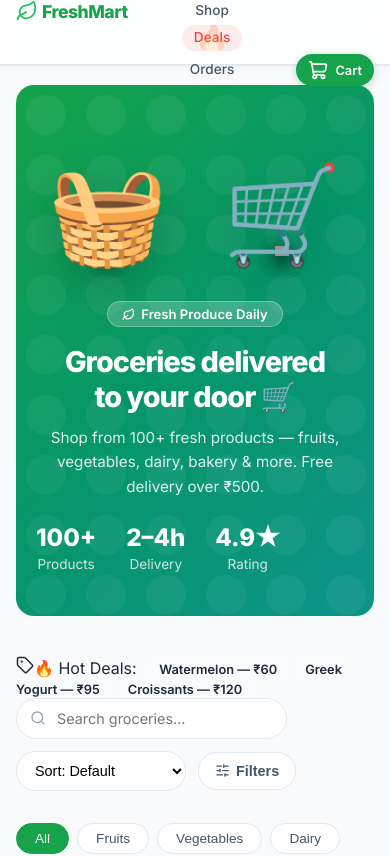
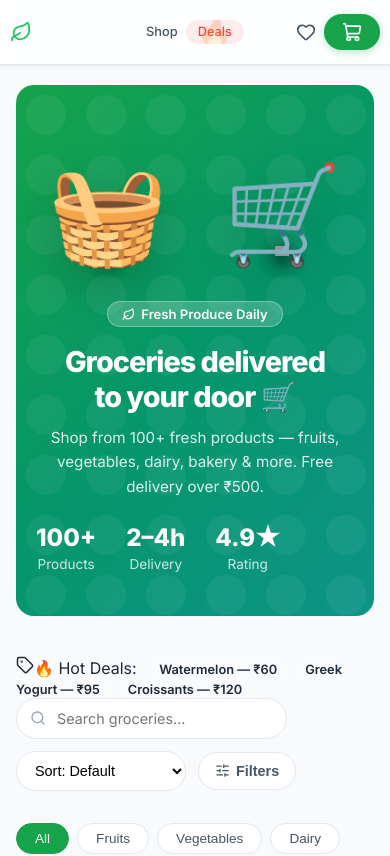
Before and after one commit to Akc04/FreshMart, a Next.js app: page / in a window 390 px wide. Shown: the top 856 px of the page. Built offline with nearby package versions, Linux system fonts and the light colour scheme; grey boxes are pictures that could not be loaded.

Commit message:
feat: restructure navbar into a three-column grid for mobile stability

```diff
--- a/src/app/globals.css
+++ b/src/app/globals.css
@@ -588,37 +588,30 @@ img { display: block; }
   overflow: hidden;
 }
 
+.nav-actions { display: flex; align-items: center; gap: 24px; }
+
 @media (max-width: 768px) {
-  .navbar-inner {
-    padding: 0 16px;
-    display: grid;
-    grid-template-columns: auto 1fr auto;
-    align-items: center;
-    gap: 10px;
+  .navbar-grid {
+    display: grid !important;
+    grid-template-columns: 1fr auto 1fr !important;
+    align-items: center !important;
+    padding: 0 10px !important;
   }
-  .nav-links {
-    display: contents; /* Allows children to be grid items of navbar-inner */
+  .navbar-col-left { justify-self: start; }
+  .navbar-col-center { justify-self: center; }
+  .navbar-col-right { justify-self: end; }
+
+  .nav-links, .nav-actions {
+    gap: 8px !important;
   }
-  .logo {
-    grid-column: 1;
-    font-size: 1.1rem;
-    gap: 4px;
-    white-space: nowrap;
-  }
-  .nav-links > a:not(.cart-btn):not(.nav-icon-btn) {
-    grid-column: 2;
-    justify-self: center;
-    font-size: 0.85rem;
-  }
-  #nav-wishlist {
-    display: none; /* Hide wishlist in main navbar on mobile to save space */
-  }
-  .cart-btn {
-    grid-column: 3;
-    padding: 6px 12px;
-    font-size: 0.8rem;
-    width: fit-content;
-    justify-self: end;
+  .logo span { display: none; } /* Show only leaf on very small screens */
+  .logo { font-size: 1.2rem; }
+
+  .cart-btn span { display: none; }
+  .nav-link { font-size: 0.8rem; }
+
+  .deals-nav-link {
+    padding: 4px 8px !important;
   }
 
   .hero {
--- a/src/components/Navbar.tsx
+++ b/src/components/Navbar.tsx
@@ -10,20 +10,26 @@ export default function Navbar() {
 
   return (
     <nav className="navbar">
-      <div className="navbar-inner">
+      <div className="navbar-inner navbar-grid">
+        <div className="navbar-col-left">
           <Link href="/" className="logo">
             <Leaf size={22} />
             <span>FreshMart</span>
           </Link>
+        </div>
 
+        <div className="navbar-col-center">
           <div className="nav-links">
             <Link href="/" className="nav-link">Shop</Link>
             <Link href="/deals" className="nav-link deals-nav-link" id="nav-deals">
               <span className="deals-emoji">🔥</span>
               Deals
             </Link>
-          <Link href="/orders" className="nav-link">Orders</Link>
+          </div>
+        </div>
 
+        <div className="navbar-col-right">
+          <div className="nav-actions">
             <Link href="/wishlist" className="nav-icon-btn" id="nav-wishlist" aria-label="Wishlist">
               <Heart size={20} />
               {wishlist.length > 0 && (
@@ -40,6 +46,7 @@ export default function Navbar() {
             </Link>
           </div>
         </div>
+      </div>
     </nav>
   );
 }
```
Lines whose indentation alone changed are shown as unchanged.
